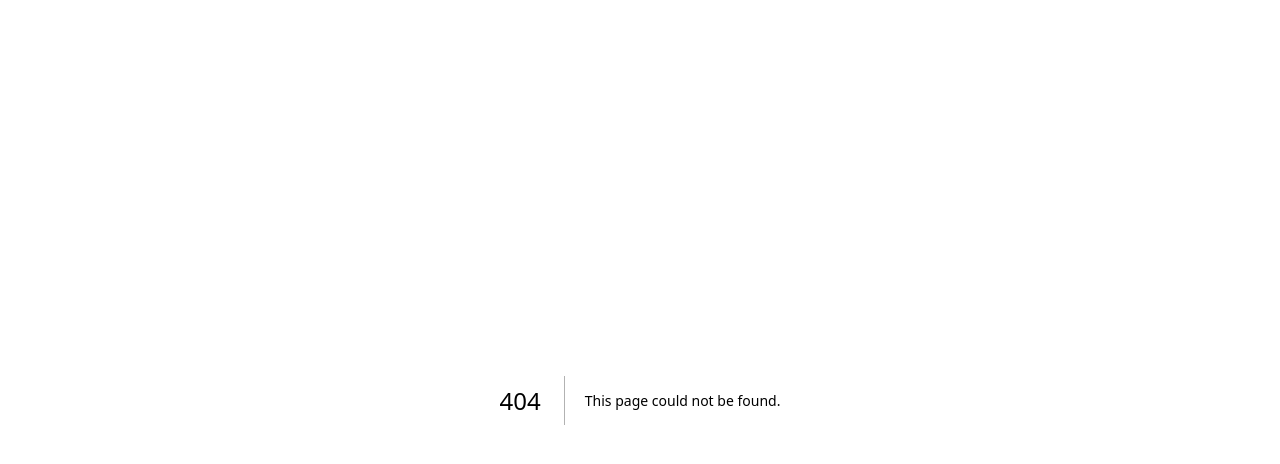
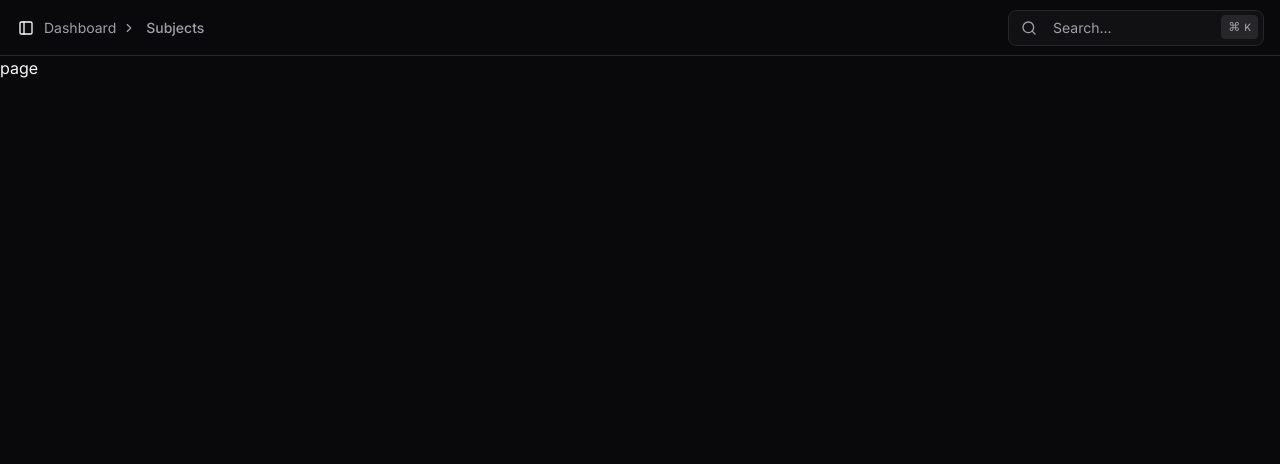
Before and after one commit to sahinmallik/WeStudy, a Next.js app: page /dashboard/subjects in a window 1280 px wide. Before the commit this address had no page. Shown: the top 464 px of the page. Built offline with nearby package versions, Linux system fonts and the light colour scheme; no server answers.

Commit message:
Dynamic Navbar is added for the dashboard

```diff
--- /dev/null
+++ b/app/(main)/dashboard/subjects/page.jsx
@@ -0,0 +1,7 @@
+import React from "react";
+
+const page = () => {
+  return <div>page</div>;
+};
+
+export default page;
--- a/components/DashBoardHeader.jsx
+++ b/components/DashBoardHeader.jsx
@@ -2,7 +2,7 @@
 import { Button } from "@/components/ui/button";
 import { Input } from "@/components/ui/input";
 // import { Avatar, AvatarFallback, AvatarImage } from "@/components/ui/avatar";
-import { LayoutDashboard, Search, Sun } from "lucide-react";
+import { LayoutDashboard, Menu, Search, Sun } from "lucide-react";
 import {
   Breadcrumb,
   BreadcrumbItem,
@@ -14,25 +14,42 @@ import {
 import { Separator } from "./ui/separator";
 import { SidebarTrigger } from "./ui/sidebar";
 import { UserButton } from "@clerk/nextjs";
+import { usePathname } from "next/navigation";
+import Link from "next/link";
 
 const DashBoardHeader = () => {
+  const pathname = usePathname();
+  const paths = pathname.split("/").filter(Boolean);
+  const lastPath = paths.length > 0 ? paths[paths.length - 1] : "Dashboard";
   return (
     <header className="flex items-center justify-between h-14 px-4 border-b bg-background">
-      <div className="flex items-center gap-4">
-        <SidebarTrigger className="h-5 w-5" />
-        <Separator orientation="vertical" className="mr-2 h-4" />
+      <div className="flex items-center gap-2">
+        <SidebarTrigger className="w-5 h-5" />
         <Breadcrumb>
-          <BreadcrumbList>
-            <BreadcrumbItem className="hidden md:block">
-              <BreadcrumbLink href="/dashboard" className="text-lg font-medium">
-                Dashboard
-              </BreadcrumbLink>
-            </BreadcrumbItem>
-            <BreadcrumbSeparator className="hidden md:block" />
-            <BreadcrumbItem>
-              <BreadcrumbPage className="text-lg">Overview</BreadcrumbPage>
-            </BreadcrumbItem>
+          <BreadcrumbList className="hidden sm:flex">
+            {paths.map((path, index) => {
+              const url = `/${paths.slice(0, index + 1).join("/")}`;
+              return (
+                <BreadcrumbItem key={index}>
+                  <Link
+                    href={path === "dashboard" ? "/dashboard/overview" : url}
+                  >
+                    <BreadcrumbLink
+                      className={
+                        index === paths.length - 1 ? "font-medium" : ""
+                      }
+                    >
+                      {path.charAt(0).toUpperCase() + path.slice(1)}
+                    </BreadcrumbLink>
+                  </Link>
+                  {index < paths.length - 1 && <BreadcrumbSeparator />}
+                </BreadcrumbItem>
+              );
+            })}
           </BreadcrumbList>
+          <span className="md:hidden font-medium">
+            {lastPath.charAt(0).toUpperCase() + lastPath.slice(1)}
+          </span>
         </Breadcrumb>
       </div>
       <div className="flex items-center gap-2">
```
Also changed, not shown: app/(main)/dashboard/overview/page.jsx (renamed from app/(main)/dashboard/page.jsx).
